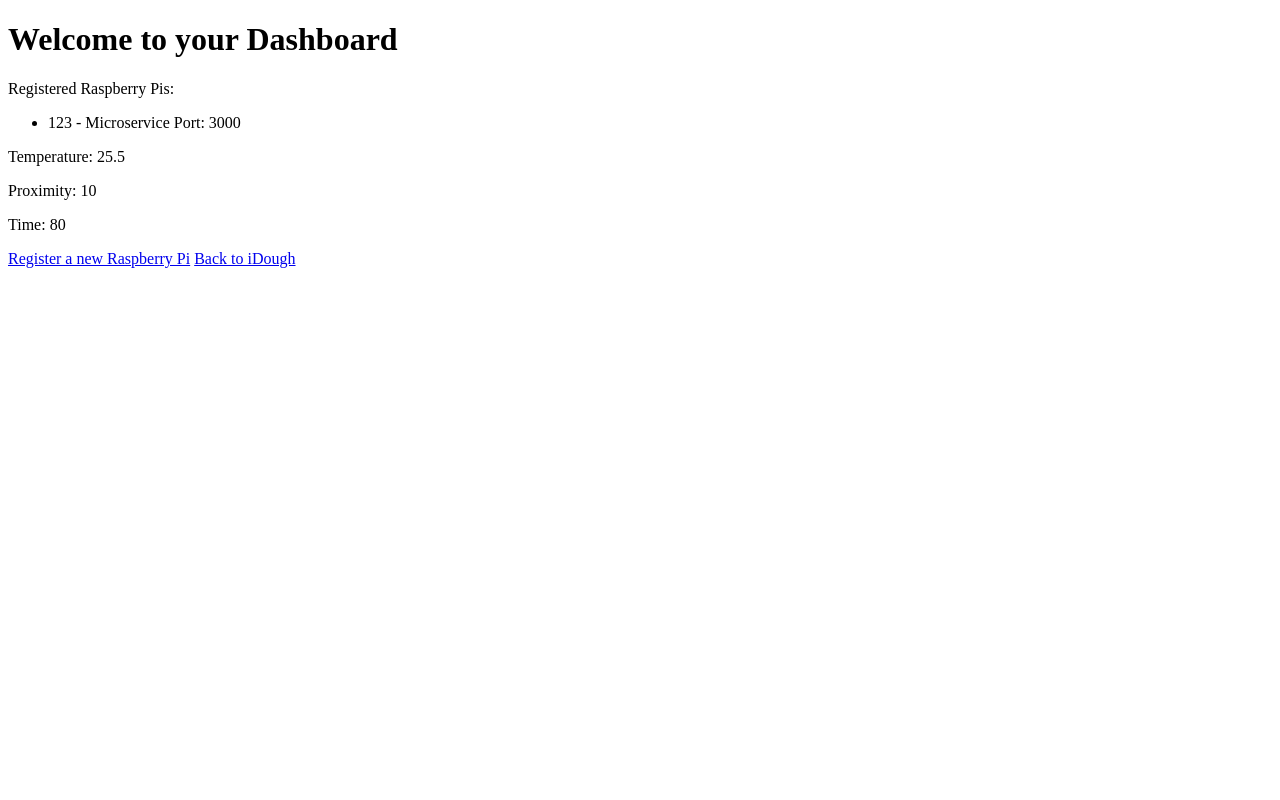
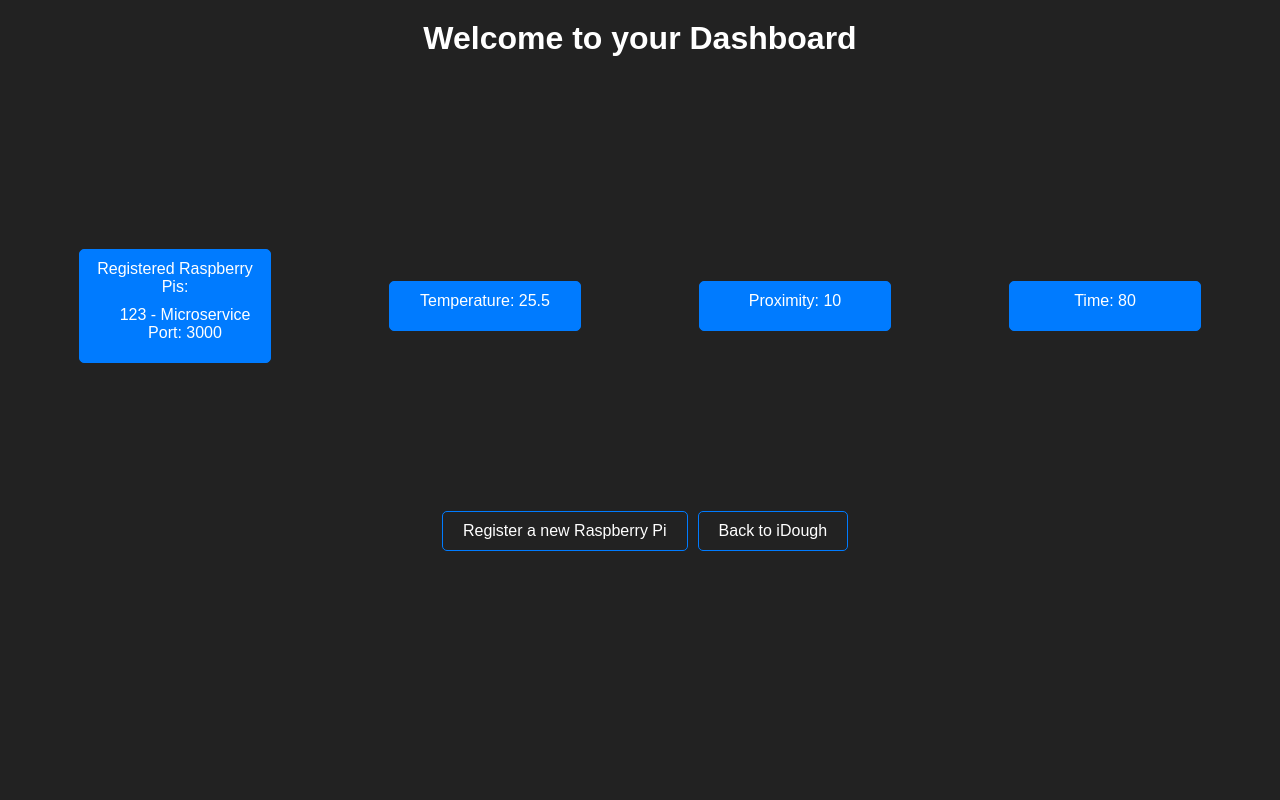
Before and after one commit to YasserHassan03/idough, a Django app: page /home/ in a window 1280 px wide. Run offline with Django 5.2, Linux system fonts and the light colour scheme; a user stored in the database is signed in; data comes from the database, SQL or seed files in the repository; both versions use the stored data as it was after the commit.

Commit message:
finished css

```diff
--- a/myproject/myapp/templates/home.html
+++ b/myproject/myapp/templates/home.html
@@ -1,7 +1,93 @@
 <!DOCTYPE html>
 <html lang="en">
+
+<head>
+    <meta charset="UTF-8">
+    <meta name="viewport" content="width=device-width, initial-scale=1.0">
+    <title>Welcome to your Dashboard</title>
+    <style>
+        /* Resetting default margins and paddings */
+        * {
+            margin: 0;
+            padding: 0;
+            box-sizing: border-box;
+        }
+
+        body {
+            font-family: Arial, sans-serif;
+            background-color: #222;
+            color: white;
+            padding: 20px;
+            height: 100vh;
+        }
+
+        h1 {
+            text-align: center;
+            margin-bottom: 20px;
+        }
+
+        .boxes {
+            display: flex;
+            justify-content: space-around;
+            align-items: center;
+            margin-bottom: 10vw;
+            margin-top: 15vw;
+        }
+
+        .box {
+            border: 1px solid #007bff;
+            border-radius: 5px;
+            padding: 10px;
+            width: 15vw;
+            background-color: #007bff;
+            text-align: center;
+        }
+
+        .box p {
+            margin-bottom: 10px;
+        }
+
+        ul {
+            list-style-type: none;
+            padding-left: 20px;
+            margin-bottom: 10px;
+        }
+
+        ul li {
+            margin-bottom: 5px;
+        }
+
+        .return {
+            display: flex;
+            justify-content: center;
+            align-items: center;
+            margin-top: 5vw;
+        }
+
+        a {
+            display: inline-block;
+            text-align: center;
+            margin-top: 20px;
+            text-decoration: none;
+            color: white;
+            border: 1px solid #007bff;
+            padding: 10px 20px;
+            border-radius: 5px;
+            transition: background-color 0.3s ease;
+            margin-left: 10px;
+        }
+
+        a:hover {
+            background-color: #007bff;
+            color: #fff;
+        }
+    </style>
+</head>
+
 <body>
     <h1>Welcome to your Dashboard</h1>
+    <div class="boxes">
+        <div class="box">
             <p>Registered Raspberry Pis:</p>
             <ul>
                 {% for raspberry in user_raspberries %}
@@ -10,10 +96,21 @@
                 <li>No Raspberry Pis registered</li>
                 {% endfor %}
             </ul>
+        </div>
+        <div class="box">
             <p>Temperature: {{ temperature }}</p>
+        </div>
+        <div class="box">
             <p>Proximity: {{ proximity }}</p>
+        </div>
+        <div class="box">
             <p>Time: {{ current_time }}</p>
+        </div>
+    </div>
+    <div class="return">
         <a href="{% url 'register_raspberry' %}">Register a new Raspberry Pi</a>
         <a href="{% url 'default_route' %}">Back to iDough</a>
+    </div>
 </body>
+
 </html>
```
Also changed, not shown: myproject/myapp/templates/registration/register_raspberry.html (+63 -0 lines), myproject/db.sqlite3. Lines whose indentation alone changed are shown as unchanged.
